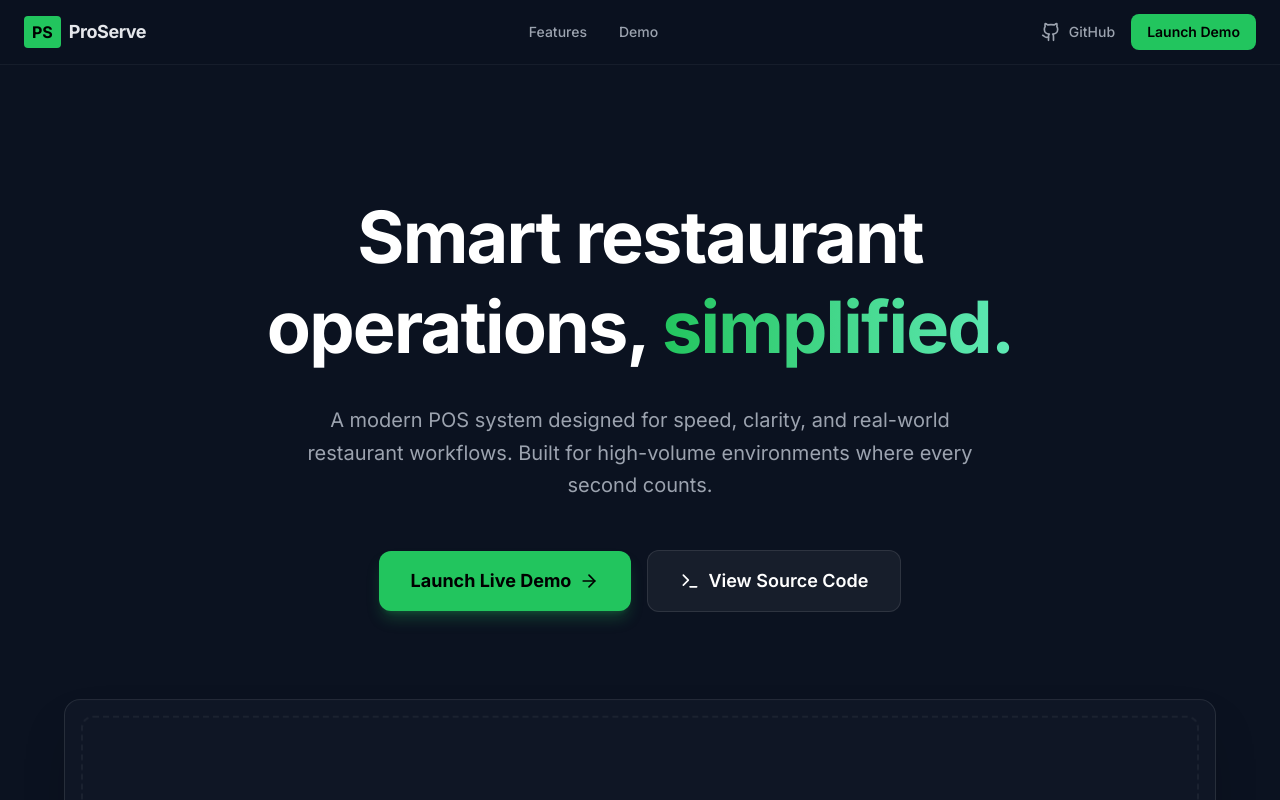
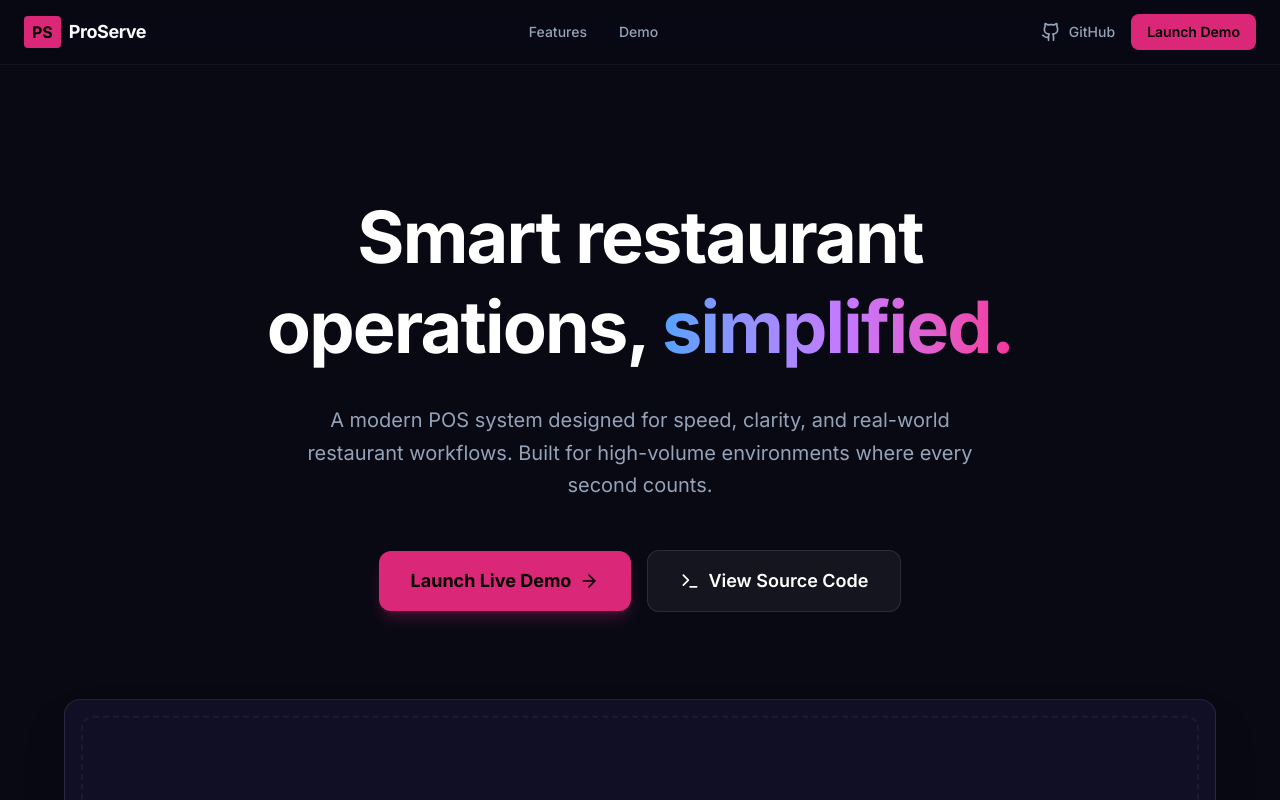
Before and after one commit to Alysha93/ProServe-POS-System, a React (Vite) app: page / in a window 1280 px wide. Shown: the top 800 px of the page. Built offline with nearby package versions, Linux system fonts and the light colour scheme.

Commit message:
Update color theme to Blue/Pink/Purple

```diff
--- a/src/index.css
+++ b/src/index.css
@@ -1,13 +1,13 @@
 @import "tailwindcss";
 
 @theme {
-  --color-bg: #0b1220;
-  --color-card: #111827;
-  --color-border: #1f2937;
-  --color-accent: #22c55e;
-  --color-accent-soft: #4ade80;
-  --color-text-main: #e5e7eb;
-  --color-subtext: #9ca3af;
+  --color-bg: #090914;
+  --color-card: #13122b;
+  --color-border: #322b61;
+  --color-accent: #db2777; /* Pink 600 */
+  --color-accent-soft: #f472b6; /* Pink 400 */
+  --color-text-main: #f8fafc;
+  --color-subtext: #94a3b8;
   --color-danger: #ef4444;
 
   --font-inter: "Inter", sans-serif;
--- a/src/pages/LandingPage.tsx
+++ b/src/pages/LandingPage.tsx
@@ -30,8 +30,8 @@ export default function LandingPage() {
 
       {/* Hero Section */}
       <section className="relative pt-32 pb-20 md:pt-48 md:pb-32 px-6">
-        <div className="absolute inset-0 bg-gradient-to-br from-[#020617] via-[#0f172a] to-[#020617] -z-20" />
-        <div className="absolute top-1/2 left-1/2 -translate-x-1/2 -translate-y-1/2 w-[600px] h-[600px] bg-accent/20 blur-[120px] rounded-full mix-blend-screen pointer-events-none -z-10" />
+        <div className="absolute inset-0 bg-gradient-to-br from-[#070b19] via-[#100c28] to-[#1e102f] -z-20" />
+        <div className="absolute top-1/2 left-1/2 -translate-x-1/2 -translate-y-1/2 w-[600px] h-[600px] bg-purple-500/20 blur-[120px] rounded-full mix-blend-screen pointer-events-none -z-10" />
 
         <div className="max-w-4xl mx-auto text-center space-y-8">
           <motion.h1
@@ -40,7 +40,7 @@ export default function LandingPage() {
             transition={{ duration: 0.5 }}
             className="text-5xl md:text-7xl font-bold tracking-tight text-white leading-tight"
           >
-            Smart restaurant <br className="hidden md:block"/> operations, <span className="text-transparent bg-clip-text bg-gradient-to-r from-accent to-emerald-300">simplified.</span>
+            Smart restaurant <br className="hidden md:block"/> operations, <span className="text-transparent bg-clip-text bg-gradient-to-r from-blue-400 via-purple-400 to-pink-500">simplified.</span>
           </motion.h1>
 
           <motion.p
@@ -160,8 +160,8 @@ export default function LandingPage() {
 
       {/* Final CTA */}
       <section className="py-32 px-6 relative overflow-hidden">
-        <div className="absolute inset-0 bg-accent/5" />
-        <div className="absolute top-1/2 left-1/2 -translate-x-1/2 -translate-y-1/2 w-[800px] h-[800px] bg-accent/10 blur-[100px] rounded-full pointer-events-none" />
+        <div className="absolute inset-0 bg-blue-900/5" />
+        <div className="absolute top-1/2 left-1/2 -translate-x-1/2 -translate-y-1/2 w-[800px] h-[800px] bg-purple-500/10 blur-[100px] rounded-full pointer-events-none" />
 
         <div className="relative max-w-3xl mx-auto text-center space-y-8">
           <h2 className="text-4xl md:text-6xl font-bold tracking-tight text-white mb-8">Ready to explore the system?</h2>
```
